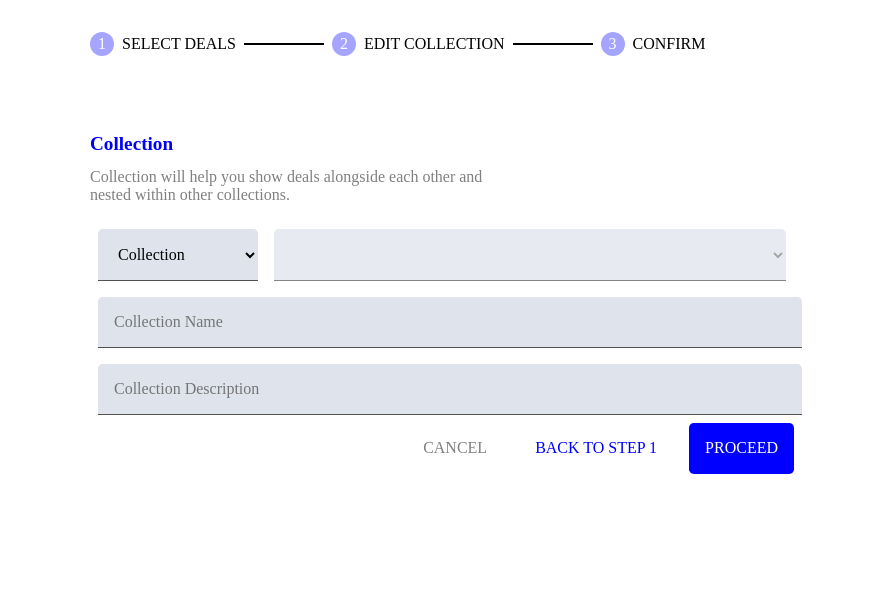
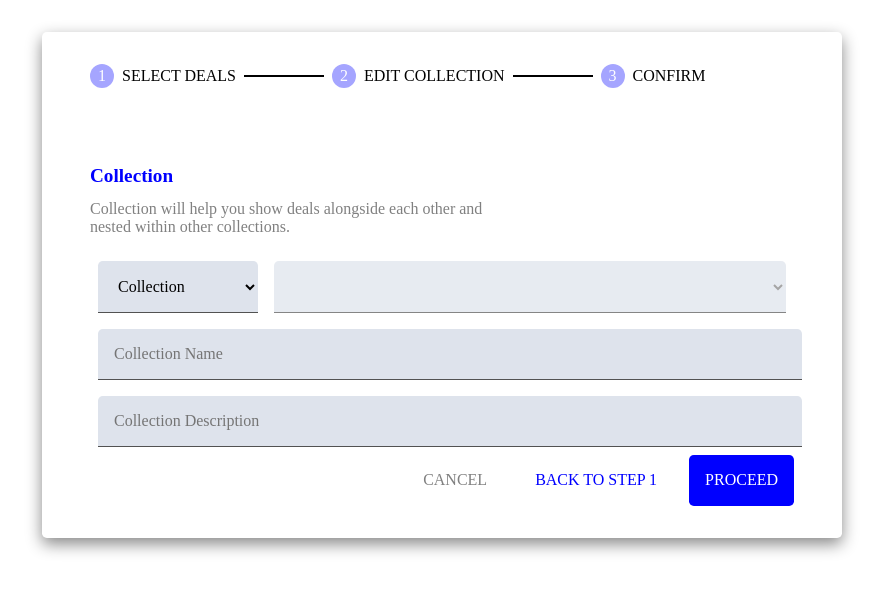
Before and after one commit to damiandelio/builtfirst-challenge, a Next.js app: page / in a window 1280 px wide. Shown: the top 592 px of the page, without its empty margins (198-1081 px from the left). Built offline with nearby package versions, Linux system fonts and the light colour scheme.

Commit message:
adds styles - card elevation

```diff
--- a/src/styles/Home.module.scss
+++ b/src/styles/Home.module.scss
@@ -10,7 +10,10 @@
   width: 100%;
   max-width: 50rem;
   padding: 2rem 3rem;
+  margin-top: 2rem;
   font-size: 1rem;
+  box-shadow: 0 6px 16px #888888;
+  border-radius: 0.3rem;
 
   h1 {
     font-size: 1.2rem;
```
